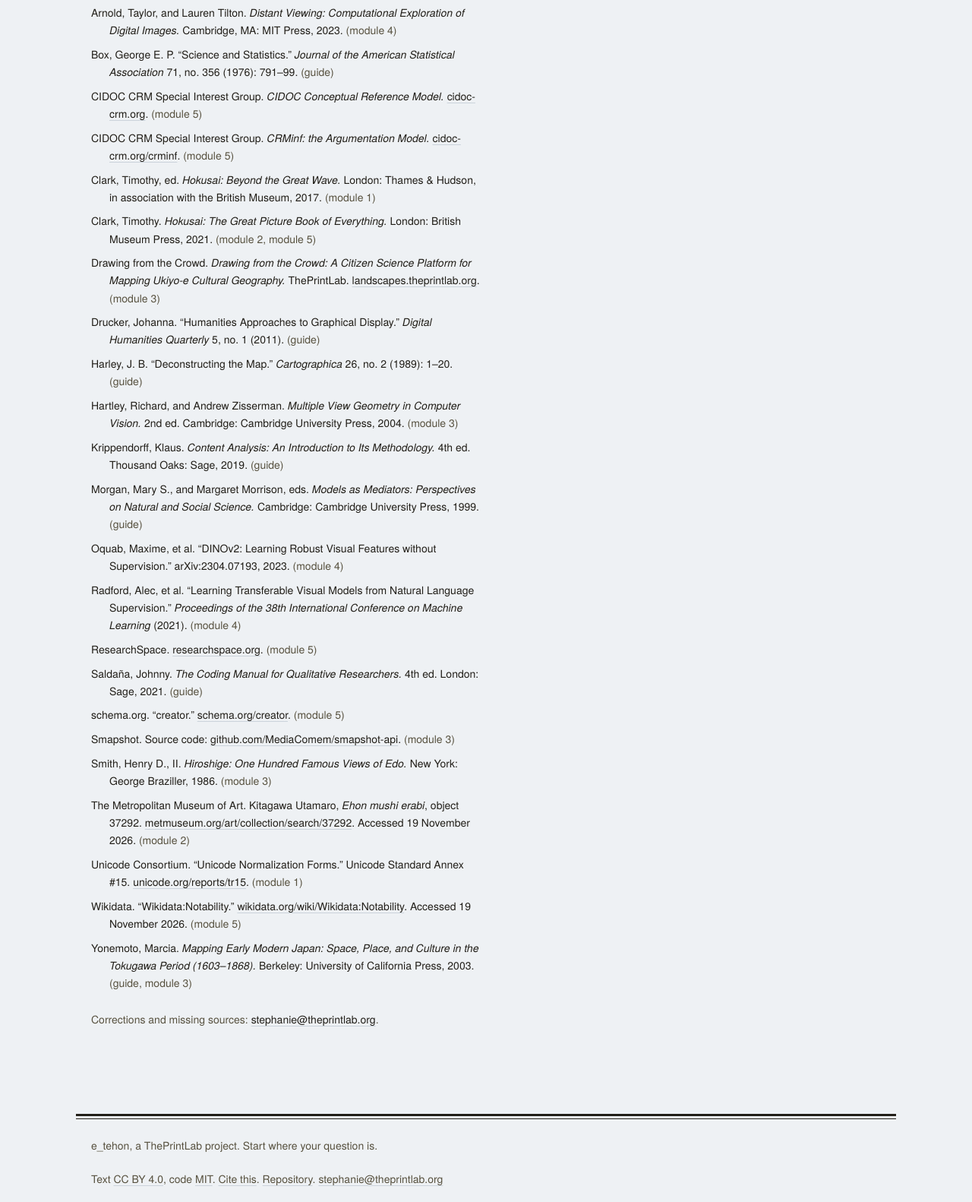
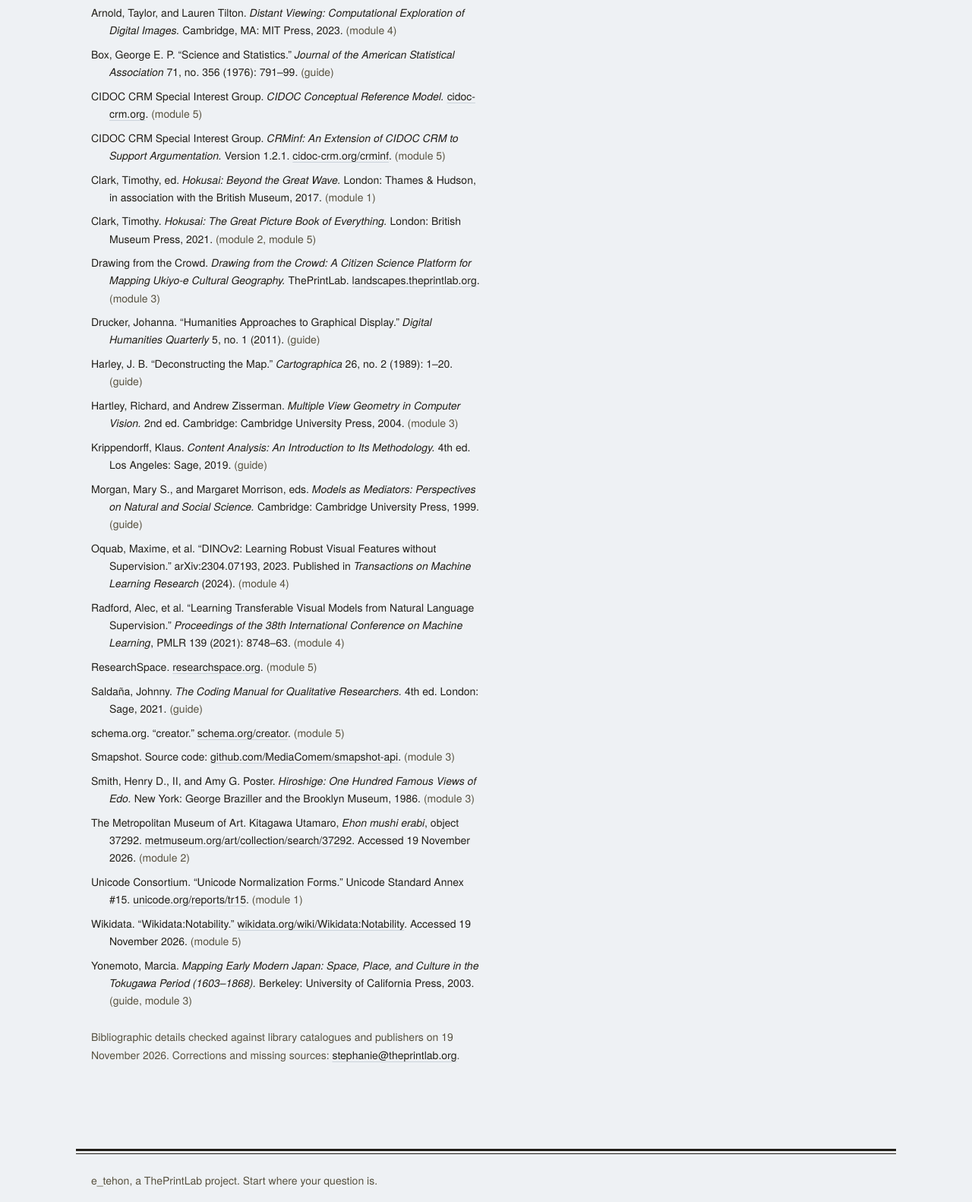
Before and after one commit to stesantschi/digitalarthistory.theprintlab, a plain HTML site: page references.html in a window 1280 px wide. Shown: the part 358-1940 px from the top of the page at 76% size. Drawn offline with Linux system fonts and the light colour scheme.

Commit message:
References: bibliographic details verified and corrected (Smith and Poster 1986, Krippendorff, DINOv2, CLIP pages, CRMinf title)
Co-Authored-By: Claude Opus 5.5 <noreply@anthropic.com>
Claude-Session: https://claude.ai/code/session_01DUYeUA8pUhSGkuqSi96HBs

```diff
--- a/references.html
+++ b/references.html
@@ -33,28 +33,28 @@
 <li>Arnold, Taylor, and Lauren Tilton. <em>Distant Viewing: Computational Exploration of Digital Images.</em> Cambridge, MA: MIT Press, 2023. <span class="meta">(module 4)</span></li>
 <li>Box, George E. P. “Science and Statistics.” <em>Journal of the American Statistical Association</em> 71, no. 356 (1976): 791–99. <span class="meta">(guide)</span></li>
 <li>CIDOC CRM Special Interest Group. <em>CIDOC Conceptual Reference Model.</em> <a href="https://cidoc-crm.org/">cidoc-crm.org</a>. <span class="meta">(module 5)</span></li>
-<li>CIDOC CRM Special Interest Group. <em>CRMinf: the Argumentation Model.</em> <a href="https://cidoc-crm.org/crminf/">cidoc-crm.org/crminf</a>. <span class="meta">(module 5)</span></li>
+<li>CIDOC CRM Special Interest Group. <em>CRMinf: An Extension of CIDOC CRM to Support Argumentation.</em> Version 1.2.1. <a href="https://cidoc-crm.org/crminf/">cidoc-crm.org/crminf</a>. <span class="meta">(module 5)</span></li>
 <li>Clark, Timothy, ed. <em>Hokusai: Beyond the Great Wave.</em> London: Thames &amp; Hudson, in association with the British Museum, 2017. <span class="meta">(module 1)</span></li>
 <li>Clark, Timothy. <em>Hokusai: The Great Picture Book of Everything.</em> London: British Museum Press, 2021. <span class="meta">(module 2, module 5)</span></li>
 <li>Drawing from the Crowd. <em>Drawing from the Crowd: A Citizen Science Platform for Mapping Ukiyo-e Cultural Geography.</em> ThePrintLab. <a href="https://landscapes.theprintlab.org">landscapes.theprintlab.org</a>. <span class="meta">(module 3)</span></li>
 <li>Drucker, Johanna. “Humanities Approaches to Graphical Display.” <em>Digital Humanities Quarterly</em> 5, no. 1 (2011). <span class="meta">(guide)</span></li>
 <li>Harley, J. B. “Deconstructing the Map.” <em>Cartographica</em> 26, no. 2 (1989): 1–20. <span class="meta">(guide)</span></li>
 <li>Hartley, Richard, and Andrew Zisserman. <em>Multiple View Geometry in Computer Vision.</em> 2nd ed. Cambridge: Cambridge University Press, 2004. <span class="meta">(module 3)</span></li>
-<li>Krippendorff, Klaus. <em>Content Analysis: An Introduction to Its Methodology.</em> 4th ed. Thousand Oaks: Sage, 2019. <span class="meta">(guide)</span></li>
+<li>Krippendorff, Klaus. <em>Content Analysis: An Introduction to Its Methodology.</em> 4th ed. Los Angeles: Sage, 2019. <span class="meta">(guide)</span></li>
 <li>Morgan, Mary S., and Margaret Morrison, eds. <em>Models as Mediators: Perspectives on Natural and Social Science.</em> Cambridge: Cambridge University Press, 1999. <span class="meta">(guide)</span></li>
-<li>Oquab, Maxime, et al. “DINOv2: Learning Robust Visual Features without Supervision.” arXiv:2304.07193, 2023. <span class="meta">(module 4)</span></li>
-<li>Radford, Alec, et al. “Learning Transferable Visual Models from Natural Language Supervision.” <em>Proceedings of the 38th International Conference on Machine Learning</em> (2021). <span class="meta">(module 4)</span></li>
+<li>Oquab, Maxime, et al. “DINOv2: Learning Robust Visual Features without Supervision.” arXiv:2304.07193, 2023. Published in <em>Transactions on Machine Learning Research</em> (2024). <span class="meta">(module 4)</span></li>
+<li>Radford, Alec, et al. “Learning Transferable Visual Models from Natural Language Supervision.” <em>Proceedings of the 38th International Conference on Machine Learning</em>, PMLR 139 (2021): 8748–63. <span class="meta">(module 4)</span></li>
 <li>ResearchSpace. <a href="https://researchspace.org/">researchspace.org</a>. <span class="meta">(module 5)</span></li>
 <li>Saldaña, Johnny. <em>The Coding Manual for Qualitative Researchers.</em> 4th ed. London: Sage, 2021. <span class="meta">(guide)</span></li>
 <li>schema.org. “creator.” <a href="https://schema.org/creator">schema.org/creator</a>. <span class="meta">(module 5)</span></li>
 <li>Smapshot. Source code: <a href="https://github.com/MediaComem/smapshot-api">github.com/MediaComem/smapshot-api</a>. <span class="meta">(module 3)</span></li>
-<li>Smith, Henry D., II. <em>Hiroshige: One Hundred Famous Views of Edo.</em> New York: George Braziller, 1986. <span class="meta">(module 3)</span></li>
+<li>Smith, Henry D., II, and Amy G. Poster. <em>Hiroshige: One Hundred Famous Views of Edo.</em> New York: George Braziller and the Brooklyn Museum, 1986. <span class="meta">(module 3)</span></li>
 <li>The Metropolitan Museum of Art. Kitagawa Utamaro, <em>Ehon mushi erabi</em>, object 37292. <a href="https://www.metmuseum.org/art/collection/search/37292">metmuseum.org/art/collection/search/37292</a>. Accessed 19 November 2026. <span class="meta">(module 2)</span></li>
 <li>Unicode Consortium. “Unicode Normalization Forms.” Unicode Standard Annex #15. <a href="https://unicode.org/reports/tr15/">unicode.org/reports/tr15</a>. <span class="meta">(module 1)</span></li>
 <li>Wikidata. “Wikidata:Notability.” <a href="https://www.wikidata.org/wiki/Wikidata:Notability">wikidata.org/wiki/Wikidata:Notability</a>. Accessed 19 November 2026. <span class="meta">(module 5)</span></li>
 <li>Yonemoto, Marcia. <em>Mapping Early Modern Japan: Space, Place, and Culture in the Tokugawa Period (1603–1868).</em> Berkeley: University of California Press, 2003. <span class="meta">(guide, module 3)</span></li>
 </ul>
-<p class="meta">Corrections and missing sources: <a href="mailto:stephanie@theprintlab.org">stephanie@theprintlab.org</a>.</p>
+<p class="meta">Bibliographic details checked against library catalogues and publishers on 19 November 2026. Corrections and missing sources: <a href="mailto:stephanie@theprintlab.org">stephanie@theprintlab.org</a>.</p>
 </main>
 
 <footer>
```
Also changed, not shown: guides/models-maps-and-counting.html (+1 -1 lines), modules/03-spatial-research-design.html (+2 -2 lines), modules/04-critical-computer-vision.html (+2 -2 lines), modules/05-linked-data.html (+1 -1 lines), 1 other file.
